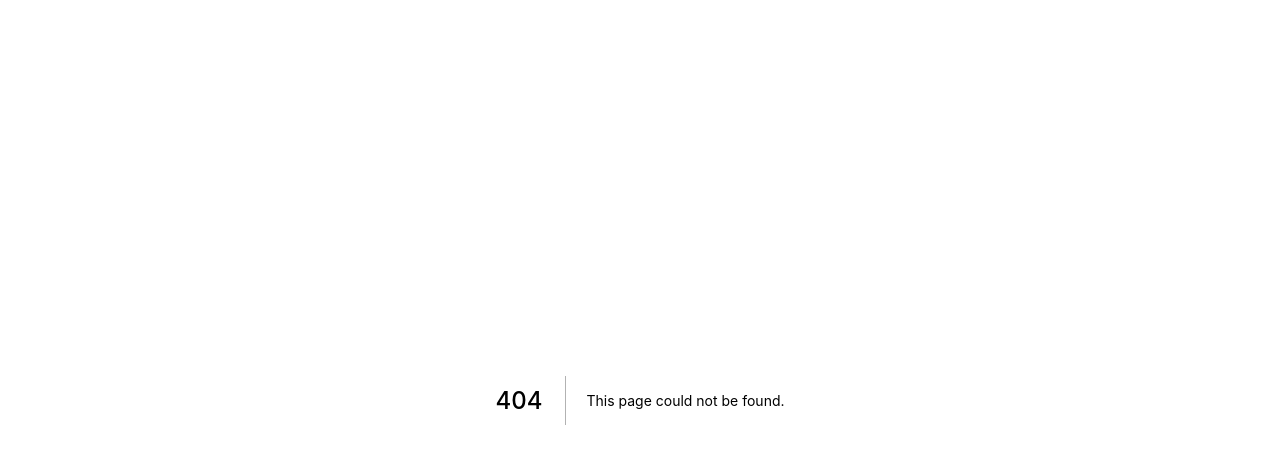
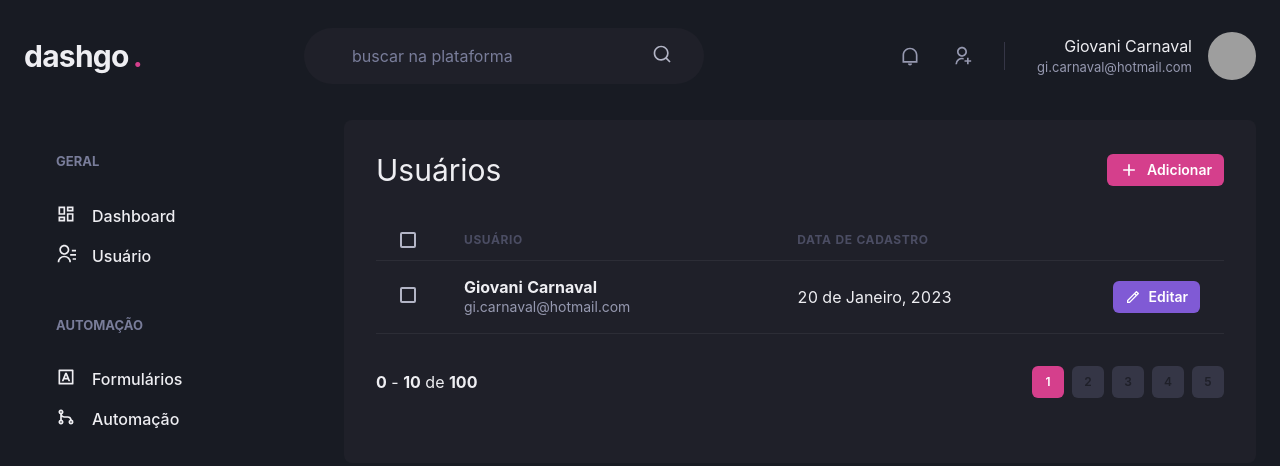
Before and after one commit to gi-carnaval/dashgo, a Next.js app: page /users in a window 1280 px wide. Before the commit this address had no page. Shown: the top 466 px of the page. Built offline with nearby package versions, Linux system fonts and the light colour scheme; grey boxes are pictures that could not be loaded.

Commit message:
Criação da página de listagem de usuários e componente de paginação

```diff
--- /dev/null
+++ b/src/components/Pagination.tsx
@@ -0,0 +1,76 @@
+import { Stack, Box, Button } from '@chakra-ui/react'
+
+export function Pagination() {
+  return(
+    <Stack
+      direction="row"
+      spacing="6"
+      mt="8"
+      justify="space-between"
+      align="center"
+    >
+      <Box>
+        <strong>0</strong> - <strong>10</strong> de <strong>100</strong>
+      </Box>
+      <Stack direction="row" spacing="2">
+        <Button
+          size="sm"
+          fontSize="xs"
+          width="4"
+          colorScheme="pink"
+          disabled
+          _disabled={{
+            bg: 'pink.500',
+            cursor: 'default',
+          }}
+        >
+          1
+        </Button>
+        <Button
+          size="sm"
+          fontSize="xs"
+          width="4"
+          bg="gray.700"
+          _hover={{
+            bg:'gray.500'
+          }}
+        >
+          2
+        </Button>
+        <Button
+          size="sm"
+          fontSize="xs"
+          width="4"
+          bg="gray.700"
+          _hover={{
+            bg:'gray.500'
+          }}
+        >
+          3
+        </Button>
+        <Button
+          size="sm"
+          fontSize="xs"
+          width="4"
+          bg="gray.700"
+          _hover={{
+            bg:'gray.500'
+          }}
+        >
+          4
+        </Button>
+        <Button
+          size="sm"
+          fontSize="xs"
+          width="4"
+          bg="gray.700"
+          _hover={{
+            bg:'gray.500'
+          }}
+        >
+          5
+        </Button>
+      </Stack>
+    </Stack>
+  )
+}
--- /dev/null
+++ b/src/pages/users/index.tsx
@@ -0,0 +1,58 @@
+import { Box, Flex, Heading, Button, Icon, Table, Thead, Tr, Th, Td, Checkbox, Tbody, Text } from '@chakra-ui/react'
+import { RiAddLine, RiPencilLine } from 'react-icons/ri'
+import { Header } from '../../components/Header'
+import { Pagination } from '../../components/Pagination'
+import { Sidebar } from '../../components/Sidebar'
+
+export default function UserList() {
+  return(
+    <Box>
+      <Header />
+      <Flex
+        w="100%"
+        my="6"
+        maxWidth={1480}
+        mx="auto"
+        px="6"
+      >
+        <Sidebar />
+        <Box flex="1" borderRadius={8} bg="gray.800" p="8">
+          <Flex mb="8" justify="space-between" align="center">
+            <Heading size="lg" fontWeight="normal">Usuários</Heading>
+            <Button as="a" size="sm" fontSize="sm" colorScheme="pink" leftIcon={<Icon as={RiAddLine} fontSize="20" />}>Adicionar</Button>
+          </Flex>
+          <Table colorScheme="whiteAlpha">
+            <Thead>
+              <Tr>
+                <Th px="6" color="gray.300" w="8">
+                  <Checkbox colorScheme="pink" />
+                </Th>
+                <Th>Usuário</Th>
+                <Th>Data de Cadastro</Th>
+                <Th w="8"></Th>
+              </Tr>
+            </Thead>
+            <Tbody>
+              <Tr>
+                <Td px="6">
+                  <Checkbox colorScheme="pink" />
+                </Td>
+                <Td>
+                  <Box>
+                    <Text fontWeight="bold">Giovani Carnaval</Text>
+                    <Text fontSize="sm" color="gray.300">gi.carnaval@hotmail.com</Text>
+                  </Box>
+                </Td>
+                <Td>20 de Janeiro, 2023</Td>
+                <Td>
+                  <Button as="a" size="sm" fontSize="sm" colorScheme="purple" leftIcon={<Icon as={RiPencilLine} fontSize="16" />}>Editar</Button>
+                </Td>
+              </Tr>
+            </Tbody>
+          </Table>
+          <Pagination />
+        </Box>
+      </Flex>
+    </Box>
+  )
+}
```
